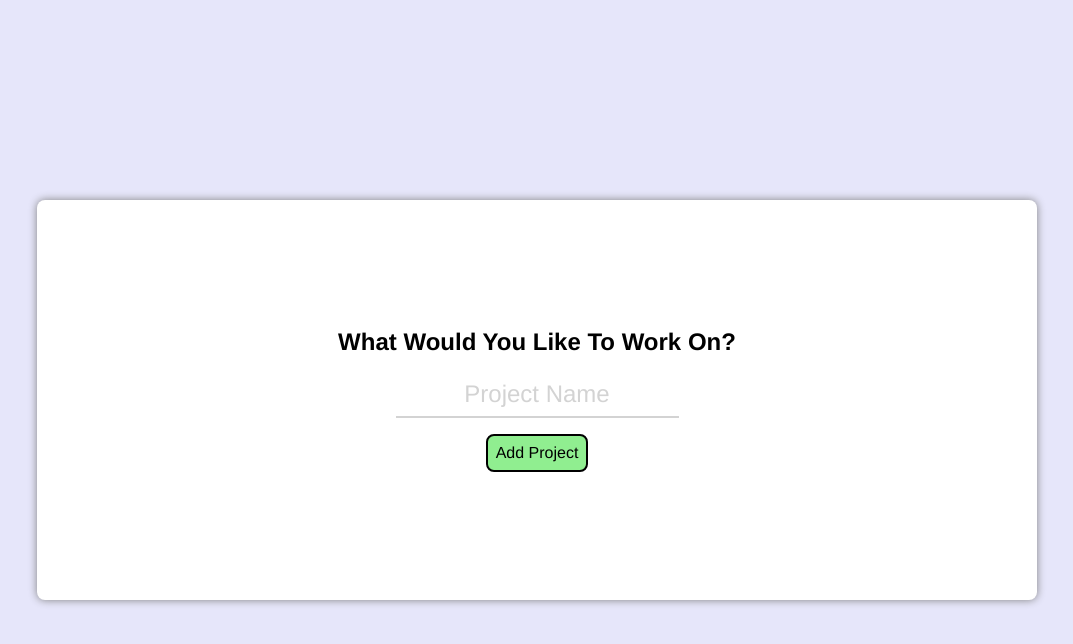
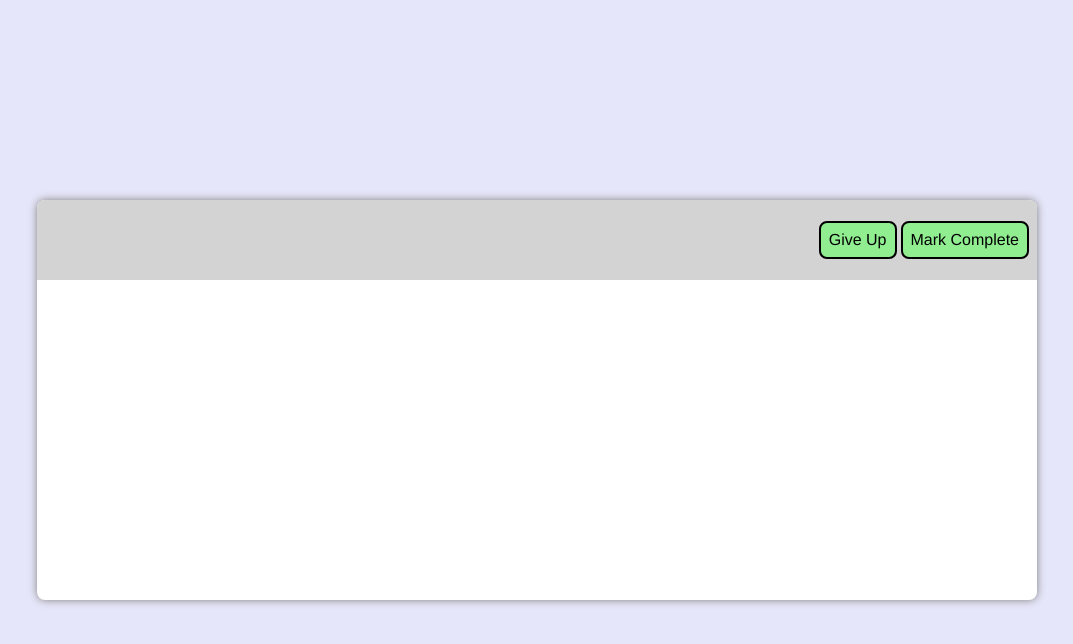
Before and after one commit to AdamxSimon/Project-Time, a React (Create React App) app: page / in a window 1280 px wide. Both pictures are taken after a click on the element "Add Project". Shown: the top 644 px of the page, without its empty margins (103-1176 px from the left). Built offline with nearby package versions, Linux system fonts and the light colour scheme.

Commit message:
Added project items

```diff
--- a/src/App.tsx
+++ b/src/App.tsx
@@ -1,25 +1,15 @@
-// React
-
-import { useState } from "react";
-
 // Components
 
 import ProjectTable from "./navigation/ProjectTable/ProjectTable";
-
-// Types
-
-import { Project } from "./types";
 
 // Styles
 
 import classes from "./styles.module.css";
 
 const App = (): JSX.Element => {
-  const [projectData, setProjectData] = useState<Project[]>([]);
-
   return (
     <div className={classes.app}>
-      <ProjectTable data={projectData} />
+      <ProjectTable />
     </div>
   );
 };
--- a/src/components/Button/Button.tsx
+++ b/src/components/Button/Button.tsx
@@ -12,12 +12,13 @@ import classes from "./styles.module.css";
 
 interface ButtonProps {
   text: string;
+  onClick: () => void;
   disabled?: boolean;
   style?: React.CSSProperties;
 }
 
 const Button = (props: ButtonProps) => {
-  const { text, disabled, style } = props;
+  const { text, onClick, disabled, style } = props;
 
   const [isActive, setIsActive] = useState<boolean>(false);
 
@@ -34,6 +35,7 @@ const Button = (props: ButtonProps) => {
       onMouseDown={() => setIsActive(true)}
       onMouseUp={() => setIsActive(false)}
       onMouseOut={() => setIsActive(false)}
+      onClick={onClick}
     >
       {text}
     </div>
--- a/src/context/ProjectContext.tsx
+++ b/src/context/ProjectContext.tsx
@@ -8,12 +8,13 @@ import { Project } from "../types";
 
 interface ProjectContextValue {
   projects: Project[];
-  setProjects: React.Dispatch<React.SetStateAction<Project[]>>;
+  addProject: (project: Project) => void;
+  removeProject: (id: number) => void;
 }
 
 const initialSaveData: string | null = localStorage.getItem("projects");
 
-const ProjectContext: React.Context<ProjectContextValue> =
+export const ProjectContext: React.Context<ProjectContextValue> =
   createContext<ProjectContextValue>({} as ProjectContextValue);
 
 interface ProjectProviderProps {
@@ -25,11 +26,23 @@ const ProjectProvider = ({ children }: ProjectProviderProps) => {
     initialSaveData ? JSON.parse(initialSaveData) : []
   );
 
+  const addProject = (project: Project): void => {
+    setProjects([...projects, project]);
+  };
+
+  const removeProject = (id: number): void => {
+    setProjects(
+      projects.filter((project) => {
+        return project.id !== id;
+      })
+    );
+  };
+
   useEffect(() => {
     localStorage.setItem("projects", JSON.stringify(projects));
   }, [projects]);
 
-  const value = { projects, setProjects };
+  const value = { projects, addProject, removeProject };
 
   return (
     <ProjectContext.Provider value={value}>{children}</ProjectContext.Provider>
--- a/src/navigation/ProjectTable/ProjectTable.tsx
+++ b/src/navigation/ProjectTable/ProjectTable.tsx
@@ -1,6 +1,10 @@
 // React
 
-import { useRef } from "react";
+import { useContext, useRef } from "react";
+
+// Context
+
+import { ProjectContext } from "../../context/ProjectContext";
 
 // Components
 
@@ -10,41 +14,99 @@ import Button from "../../components/Button/Button";
 
 import { Project, StylesObject } from "../../types";
 
-// Utils
-
-import { combineClassNames } from "../../utils";
-
 // Styles
 
 import classes from "./styles.module.css";
 
-interface ProjectTableProps {
-  data: Project[];
+interface ProjectInputFormProps {
+  addProject: (project: Project) => void;
 }
 
-const ProjectTable = (props: ProjectTableProps): JSX.Element => {
-  const { data } = props;
+interface ProjectItemProps {
+  project: Project;
+  index: number;
+  removeProject: (id: number) => void;
+}
+
+const ProjectInputForm = (props: ProjectInputFormProps): JSX.Element => {
+  const { addProject } = props;
 
   const inputRef = useRef<HTMLInputElement | null>(null);
 
   return (
-    <div className={classes.projectTable}>
-      {data.length === 0 && (
-        <div className={combineClassNames(classes.inputForm, classes.fadeIn)}>
-          <div
-            className={combineClassNames(classes.inputHeader, classes.fadeUp)}
-          >
-            What Would You Like To Work On?
-          </div>
+    <div className={classes.inputForm}>
+      <div className={classes.inputHeader}>What Would You Like To Work On?</div>
       <input
         ref={inputRef}
         className={classes.input}
         type="text"
         placeholder="Project Name"
       />
-          <Button text="Add Project" style={styles.button} />
+      <Button
+        text="Add Project"
+        style={styles.button}
+        onClick={() => {
+          addProject({
+            id: 1,
+            name: inputRef.current?.value || "",
+            weeklyHours: 0,
+            totalTimeSpent: "0",
+          });
+        }}
+      />
     </div>
-      )}
+  );
+};
+
+const ProjectItem = (props: ProjectItemProps): JSX.Element => {
+  const { project, index, removeProject } = props;
+
+  const isEven: boolean = index % 2 === 0;
+
+  return (
+    <div
+      className={classes.projectItem}
+      style={{ backgroundColor: isEven ? "lightgray" : "white" }}
+    >
+      <div className={classes.projectNameContainer}>{project.name}</div>
+
+      <div className={classes.buttonContainer}>
+        <Button
+          text="Give Up"
+          style={styles.button}
+          onClick={() => {
+            removeProject(project.id);
+          }}
+        />
+        <Button
+          text="Mark Complete"
+          style={styles.button}
+          onClick={() => {
+            removeProject(project.id);
+          }}
+        />
+      </div>
+    </div>
+  );
+};
+
+const ProjectTable = (): JSX.Element => {
+  const { projects, addProject, removeProject } = useContext(ProjectContext);
+
+  return (
+    <div className={classes.projectTable}>
+      {projects.length === 0 && <ProjectInputForm addProject={addProject} />}
+
+      {projects.length > 0 &&
+        projects.map((project, index) => {
+          return (
+            <ProjectItem
+              project={project}
+              index={index}
+              removeProject={removeProject}
+            />
+          );
+        })}
     </div>
   );
 };
--- a/src/navigation/ProjectTable/styles.module.css
+++ b/src/navigation/ProjectTable/styles.module.css
@@ -26,7 +26,6 @@
   font-size: 24px;
   font-weight: bold;
   text-align: center;
-  animation: fade-in 1s linear, fade-up 1s linear;
 }
 
 .input {
@@ -38,7 +37,6 @@
   border-bottom: 2px solid lightgray;
   text-align: center;
   transition: all 0.5s linear;
-  animation: fade-in 1s linear;
 }
 
 .input::placeholder {
@@ -50,24 +48,22 @@
   border-bottom: 2px solid black;
 }
 
-.fadeIn {
-  animation: fadeIn 1s linear;
+.projectItem {
+  height: 80px;
+  padding: 8px;
+  display: flex;
+  justify-content: space-between;
+  align-items: center;
 }
 
-.fadeUp {
-  animation: fadeUp 1s linear;
+.projectNameContainer {
+  font-size: 24px;
+  font-weight: bold;
 }
 
-@keyframes fadeIn {
-  0% {
-    opacity: 0;
-  }
-}
-
-@keyframes fadeUp {
-  0% {
-    transform: translateY(24px);
-  }
+.buttonContainer {
+  display: flex;
+  gap: 4px;
 }
 
 @media screen and (max-width: 1000px), screen and (max-height: 400px) {
--- a/src/types.ts
+++ b/src/types.ts
@@ -1,4 +1,5 @@
 export interface Project {
+  id: number;
   name: string;
   weeklyHours: number;
   totalTimeSpent: string;
```
Lines whose indentation alone changed are shown as unchanged.
